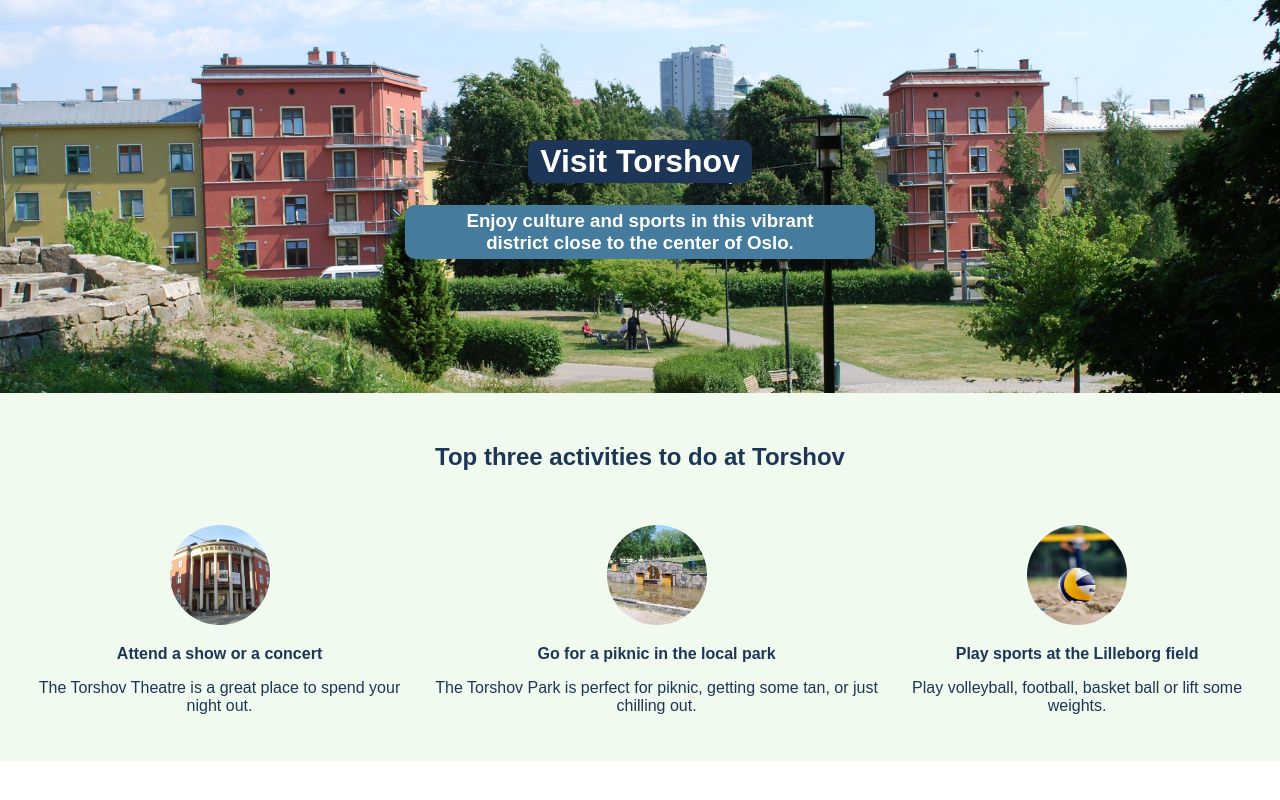
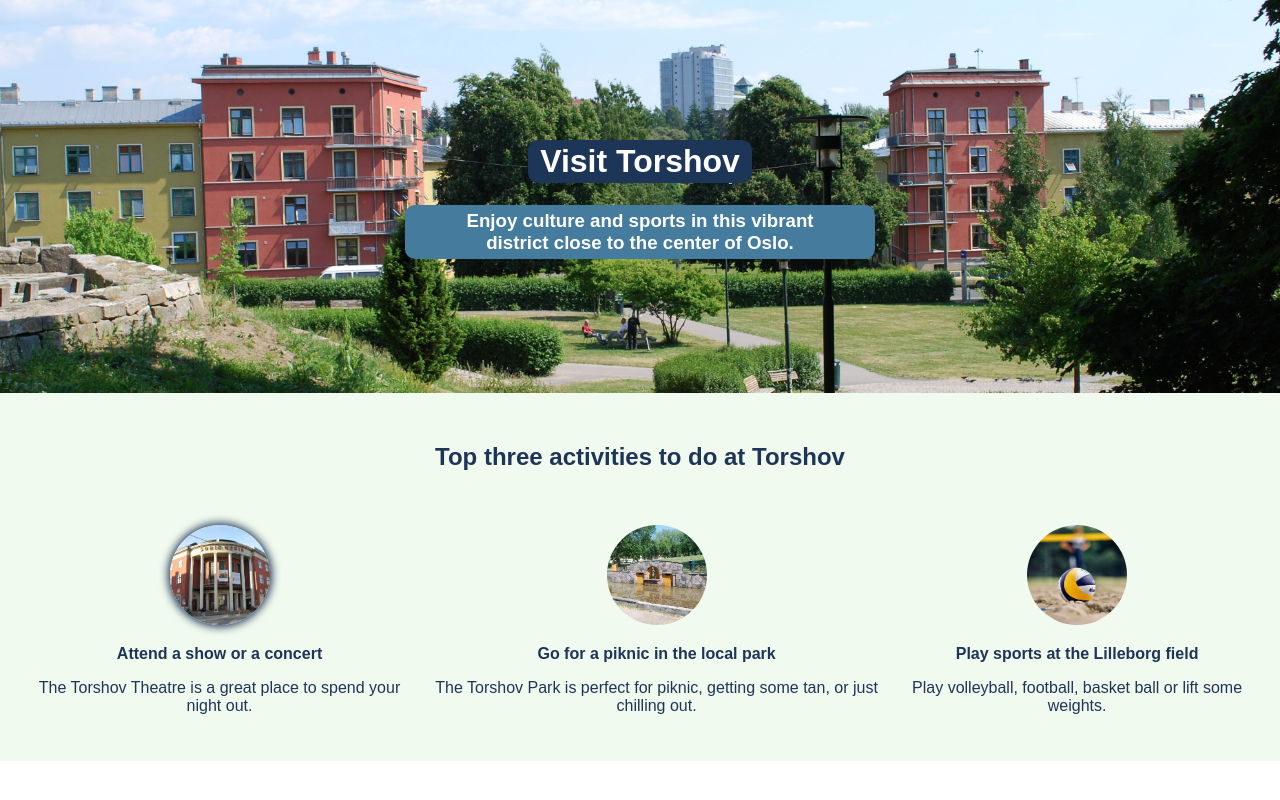
Before and after one commit to erzanthedev/hometown-homepage, a React (Create React App) app: page / in a window 1280 px wide. In both pictures the pointer is over the picture 219 px from the left and 575 px from the top of the page. Shown: the top 800 px of the page. Built offline with nearby package versions, Linux system fonts and the light colour scheme.

Commit message:
feat: added hover effect on guide card and activitiy img as stretch goal

```diff
--- a/src/index.css
+++ b/src/index.css
@@ -71,6 +71,11 @@ body {
   border-radius: 50%;
 }
 
+.activity-img:hover {
+  box-shadow: 0 0 9px 2px #1d3557;
+  cursor: pointer;
+}
+
 .activity-title {
   font-weight: 700;
   font-size: 1rem;
@@ -124,6 +129,11 @@ body {
   border-radius: 10px;
 }
 
+.guide-card:hover {
+  box-shadow: 0 0 9px 2px #1d3557;
+  cursor: pointer;
+}
+
 .guide-card-title,
 .guide-card-quote,
 .guide-card-name {
```
